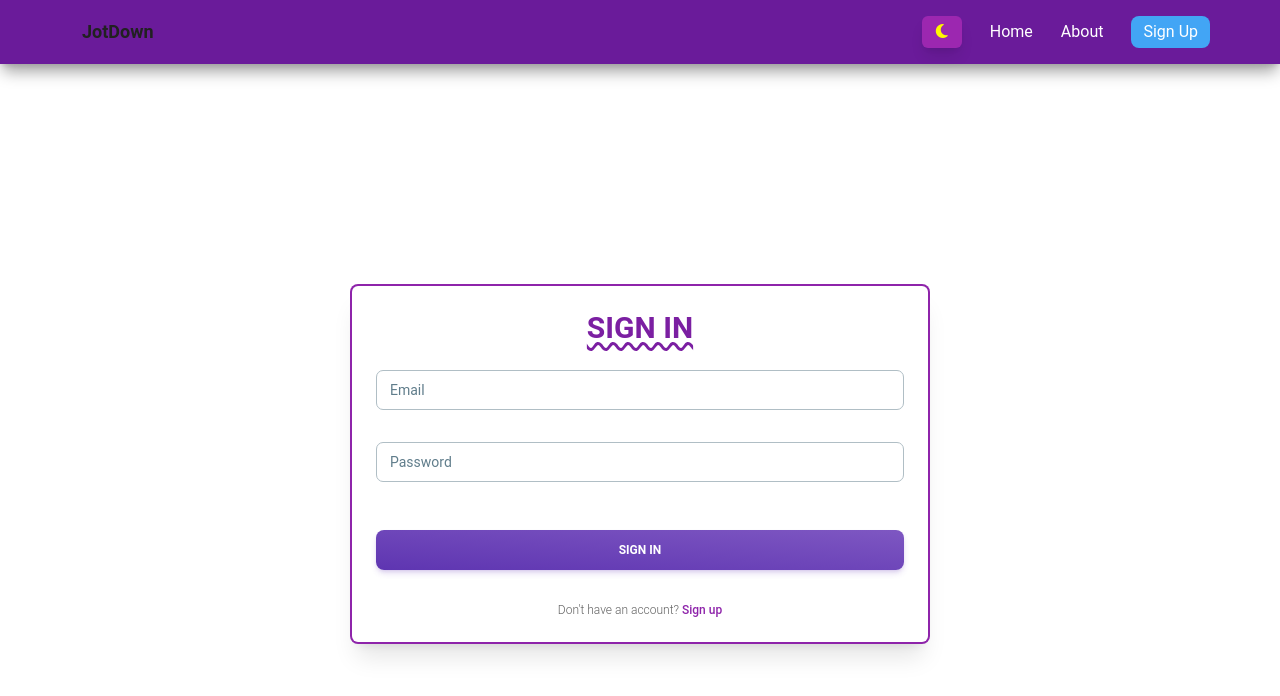
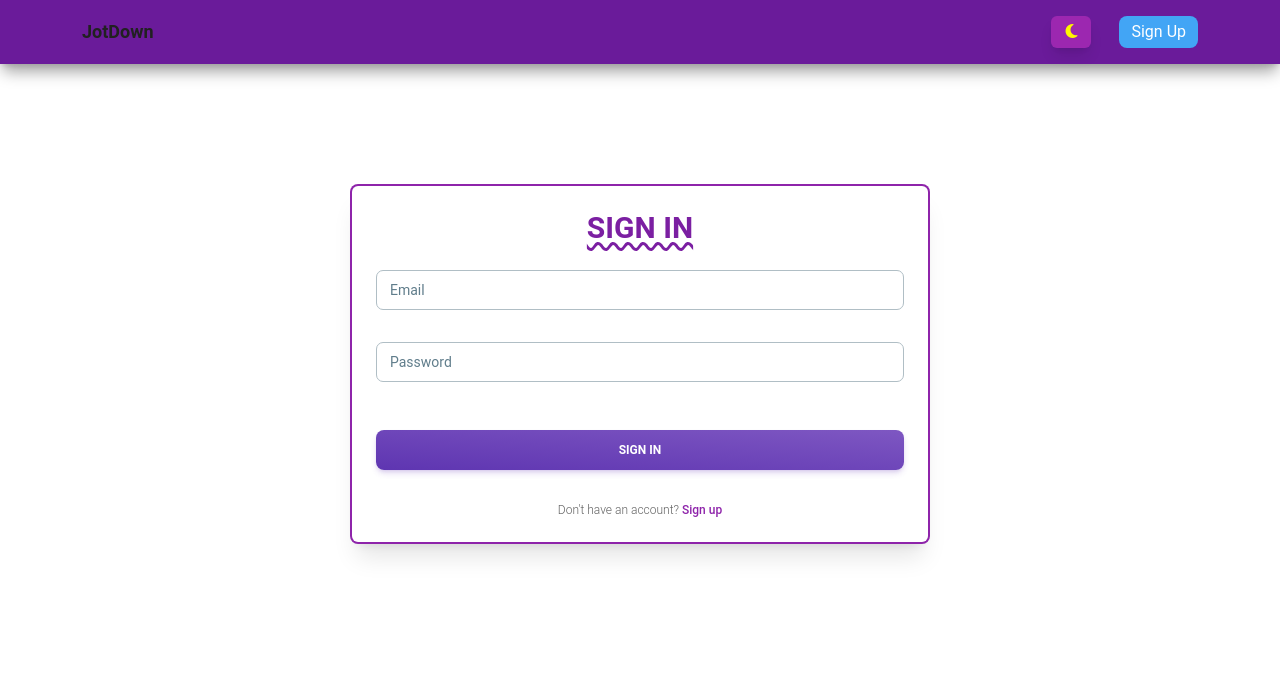
Before and after one commit to RobinSen2217/JotDown, a React (Vite) app: page /login in a window 1280 px wide. Shown: the top 696 px of the page. Built offline with nearby package versions, Linux system fonts and the light colour scheme.

Commit message:
styles added

```diff
--- a/src/Components/Navbar.jsx
+++ b/src/Components/Navbar.jsx
@@ -37,19 +37,19 @@ switch (dark) {
   return (
     <div >
           <header id='nav' className="text-gray-600 bg-purple-800 shadow-lg  dark:shadow-gray-800  shadow-gray-500 body-font">
-  <div className="container mx-auto flex flex-wrap py-4  flex-row items-center min-[407px]:justify-between justify-center ">
+  <div className="container mx-auto flex flex-wrap py-4  flex-row items-center [@media(min-width:407px)]:justify-between justify-center ">
     <a className="flex title-font font-medium items-center justify-center text-gray-900 mb-0 max-[456px]:mx-auto">
    {/* <img src="/dadaLogo.png" alt="dadaLogo" className='min-[410px]:h-16 h-12'/> */}
-      <p className="ml-3 text-lg min-[480px]:text-3xl font-semibold hover:cursor-pointer pr-2 max-[407px]:text-center">JotDown</p>
+      <p className="ml-3 text-lg min-[480px]:text-3xl font-semibold hover:cursor-pointer pr-2 ">JotDown</p>
     </a>
     <nav className="md:ml-auto max-[456px]:mx-auto flex flex-wrap gap-y-3 items-center text-white justify-center">
-      <button id='mode' onClick={toggleDark} className='py-1 w-10  bg-purple-500 shadow-lg ml-2 mr-7 rounded-md'>
+      <button id='mode' onClick={toggleDark} className={`py-1 w-10 ${location.pathname==='/signup'?'hidden':''} bg-purple-500 shadow-lg ml-2 mr-7 rounded-md`}>
         {dark==='light'?<i className={`fa-solid fa-moon`} style={{color: "#fff700"}}></i>:<i className={`fa-solid fa-sun`} style={{color: "#fff700"}}></i>}</button>
-      <Link  className={`mr-7 hover:cursor-pointer hover:scale-150 hover:transition-all  ${location.pathname==='/'? 'underline decoration-red-600 text-red-500 decoration-[2px] scale-125 underline-offset-4  pointer-events-none':''}`} to='/'>Home</Link>
-      <Link to='/about' className={`mr-7 hover:cursor-pointe hover:scale-150 hover:transition-all ${location.pathname==='/about'? ' underline decoration-red-600 text-red-500 decoration-[2px] scale-125 underline-offset-4 font-semibold pointer-events-none':''}`}>About</Link>
+      <Link  className={`mr-7 hover:cursor-pointer hover:scale-150 hover:transition-all  ${location.pathname==='/'? 'underline decoration-red-600 text-red-500 decoration-[2px] scale-125 underline-offset-4  pointer-events-none':''} ${location.pathname==='/signup'?'hidden':''} ${location.pathname==='/login'?'hidden':''}`} to='/'>Home</Link>
+      <Link to='/about' className={`mr-7 hover:cursor-pointe hover:scale-150 hover:transition-all ${location.pathname==='/about'? ' underline decoration-red-600 text-red-500 decoration-[2px] scale-125 underline-offset-4 font-semibold pointer-events-none':''} ${location.pathname==='/signup'?'hidden':''} ${location.pathname==='/login'?'hidden':''}`}>About</Link>
      {localStorage.getItem('authtoken')?<Link to='/login' onClick={()=>{localStorage.removeItem('authtoken')}} className=" hover:cursor-pointer bg-white text-red-500 border border-red-500 px-2 py-1 rounded-md hover:bg-red-500  hover:text-white hover:border-white mr-3" >Logout</Link>:
      <><Link to='/login' className={`bg-blue-400 text-white hover:cursor-pointer hover:bg-blue-600 mr-7 rounded-lg px-3 py-1 ${location.pathname==='/login'? 'hidden':''}`}>Sign In</Link>
-     <Link to='/signup' className={`bg-blue-400 rounded-lg text-white hover:cursor-pointer hover:bg-blue-600 px-3 py-1 ${location.pathname==='/signup'?'hidden':''}`}>Sign Up</Link></>}
+     <Link to='/signup' className={`bg-blue-400 rounded-lg text-white hover:cursor-pointer hover:bg-blue-600 px-3 mr-3 py-1 ${location.pathname==='/signup'?'hidden':''}`}>Sign Up</Link></>}
     </nav>
 
   </div>
--- a/src/Pages/Login.jsx
+++ b/src/Pages/Login.jsx
@@ -72,7 +72,7 @@ const {LogAlert}=alerts
 
   return (
     <>
-    <div className="relative flex flex-col justify-center min-h-screen  overflow-hidden">
+    <div className="relative flex flex-col justify-center h-[600px]  overflow-hidden">
     <div className="[@media(min-width:347px)]:w-3/4 w-11/12 p-6 m-auto bg-white rounded-md shadow-xl shadow-rose-600/40 ring ring-2 ring-purple-600 max-w-xl">
         <h1 className="text-3xl font-semibold text-center text-purple-700 underline uppercase decoration-wavy underline-offset-4">
            Sign in
```
